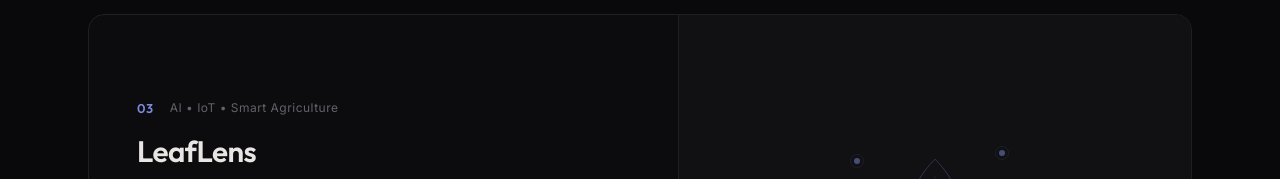
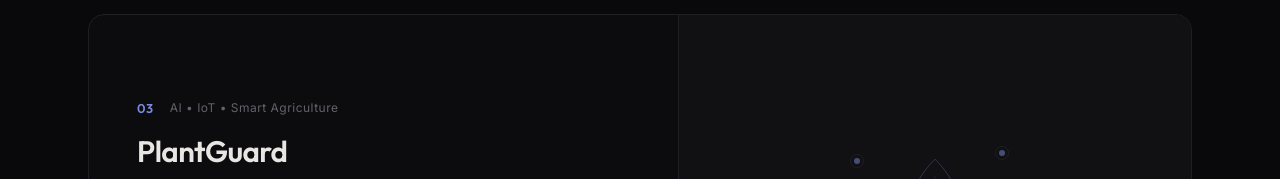
Before and after one commit to mohammadaffaan1/portfolio., a plain HTML site: page index.html in a window 1280 px wide. Shown: the part 1920-2099 px from the top of the page. Drawn offline with Linux system fonts and the light colour scheme; no server answers; files whose address does not match are found by name.

Commit message:
feat(projects): rename LeafLens project to PlantGuard

```diff
--- a/index.html
+++ b/index.html
@@ -171,7 +171,7 @@
         </div>
       </article>
 
-      <!-- Project 3: LeafLens -->
+      <!-- Project 3: PlantGuard -->
       <article class="project-card reveal" data-reveal-delay="2">
         <div class="project-card-inner">
           <div class="project-info">
@@ -179,7 +179,7 @@
               <span class="project-number">03</span>
               <span class="project-category">AI &bull; IoT &bull; Smart Agriculture</span>
             </div>
-            <h3 class="project-title">LeafLens</h3>
+            <h3 class="project-title">PlantGuard</h3>
             <p class="project-desc">An IoT-oriented hydroponics project exploring intelligent monitoring and technology-assisted plant management.</p>
             <div class="project-tech">
               <span class="project-tech-tag">IoT</span>
--- a/styles.css
+++ b/styles.css
@@ -760,7 +760,7 @@ body::before {
   background: var(--accent-glow);
 }
 
-/* -- LEAFLENS: IoT + Plant -- */
+/* -- PLANTGUARD: IoT + Plant -- */
 
 .pv-iot {
   width: 80%;
```
Also changed, not shown: README.md.
